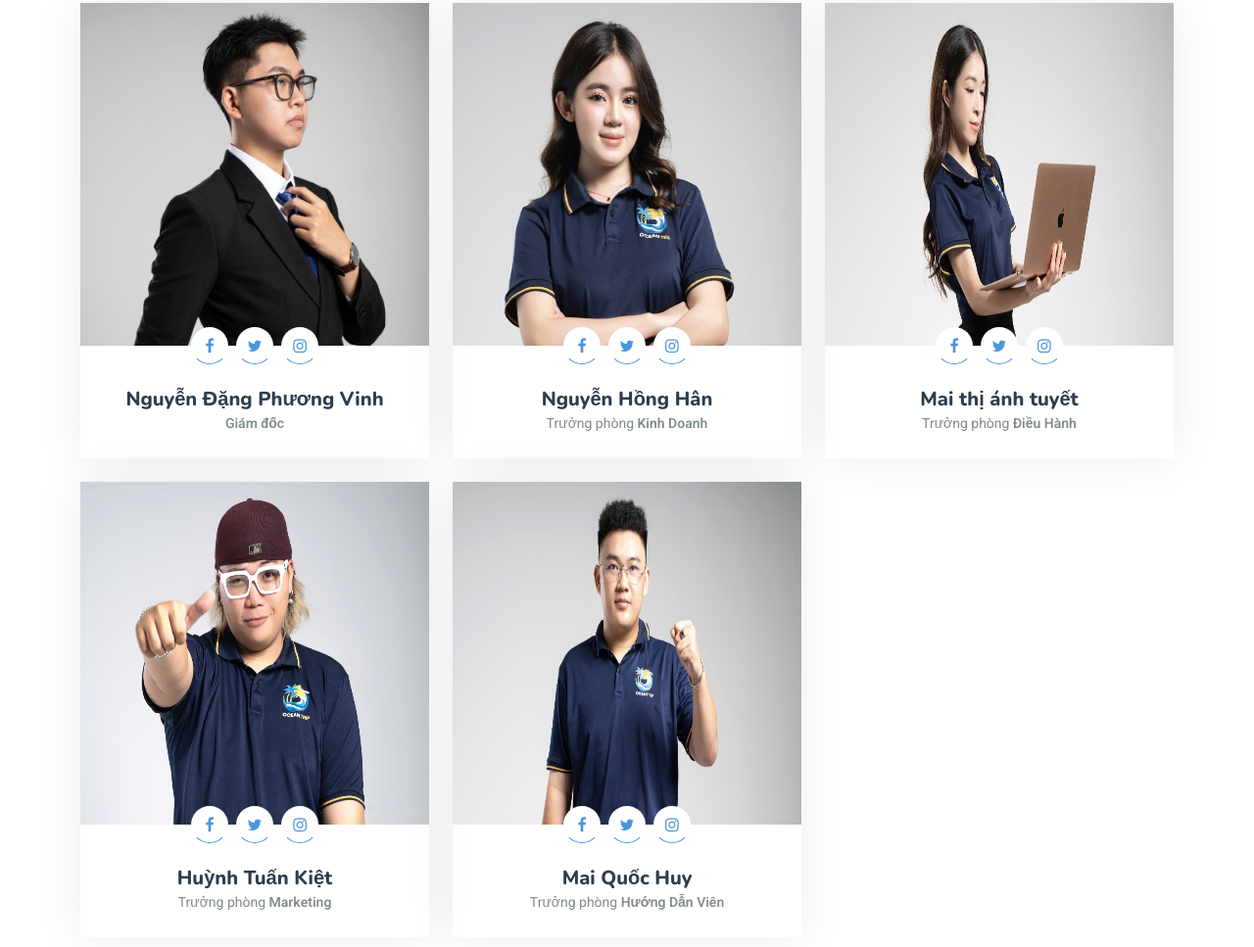
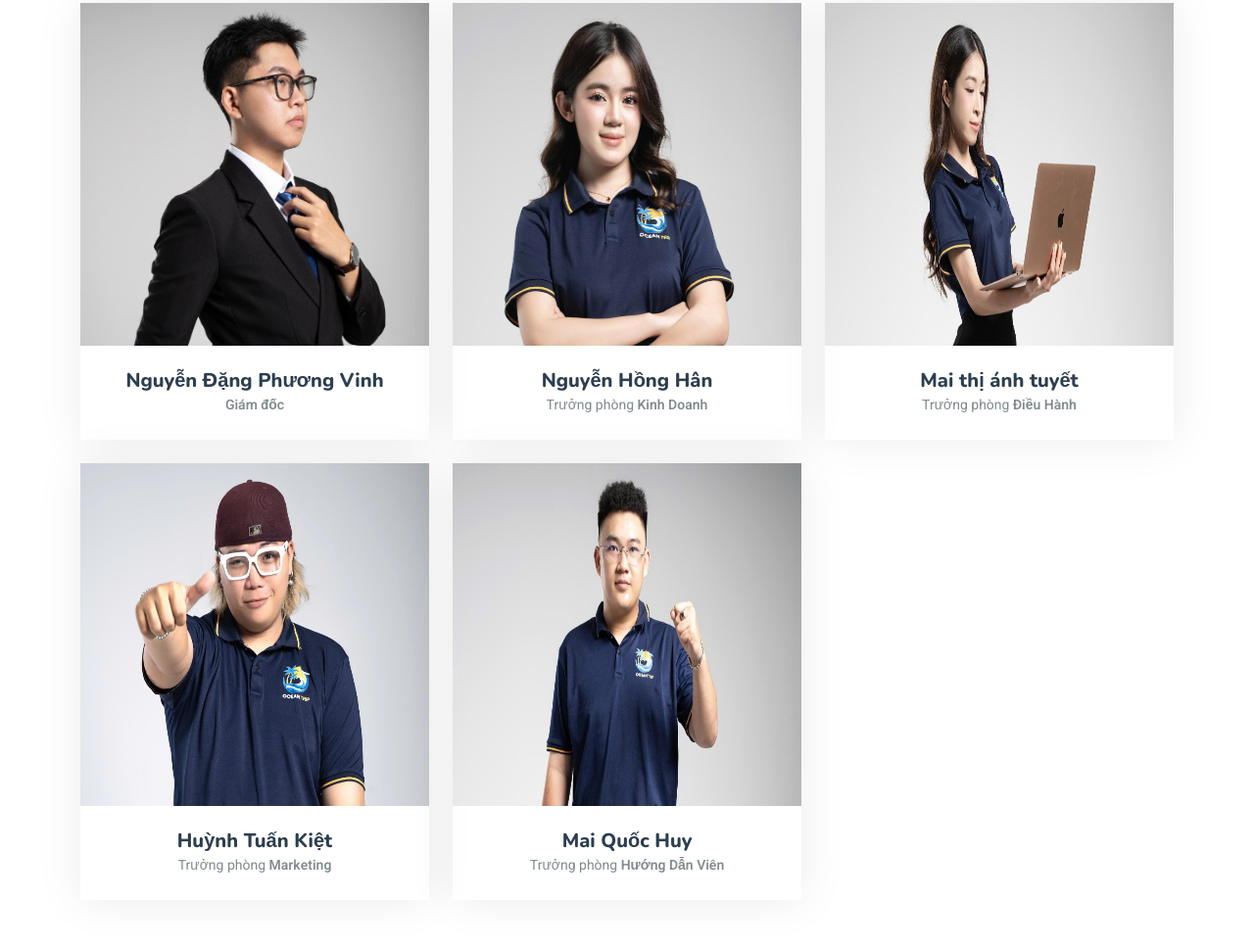
Before and after one commit to oceantriptop/oceantriptop.github.io, a plain HTML site: page about.html in a window 1280 px wide. Shown: the part 1947-2914 px from the top of the page at 98% size. Drawn offline with nearby package versions, Linux system fonts and the light colour scheme.

Commit message:
remove link

```diff
--- a/about.html
+++ b/about.html
@@ -163,11 +163,6 @@
                         <div class="overflow-hidden">
                             <img class="img-fluid" src="img/team-mem/giam-doc.jpg" alt="" style="height: 350px;object-fit: fill;">
                         </div>
-                        <div class="position-relative d-flex justify-content-center" style="margin-top: -19px;">
-                            <a class="btn btn-square mx-1" href="#"><i class="fa fa-facebook-f"></i></a>
-                            <a class="btn btn-square mx-1" href="#"><i class="fa fa-twitter"></i></a>
-                            <a class="btn btn-square mx-1" href="#"><i class="fa fa-instagram"></i></a>
-                        </div>
                         <div class="text-center p-4">
                             <h5 class="mb-0">Nguyễn Đặng Phương Vinh</h5>
                             <small><strong>Giám đốc</strong></small>
@@ -178,11 +173,6 @@
                     <div class="team-item">
                         <div class="overflow-hidden">
                             <img class="img-fluid" src="img/team-mem/truong-phong-kinh-doanh.jpg" alt="" style="height: 350px;object-fit: fill;">
-                        </div>
-                        <div class="position-relative d-flex justify-content-center" style="margin-top: -19px;">
-                            <a class="btn btn-square mx-1" href=""><i class="fa fa-facebook-f"></i></a>
-                            <a class="btn btn-square mx-1" href=""><i class="fa fa-twitter"></i></a>
-                            <a class="btn btn-square mx-1" href=""><i class="fa fa-instagram"></i></a>
                         </div>
                         <div class="text-center p-4">
                             <h5 class="mb-0">Nguyễn Hồng Hân</h5>
@@ -195,11 +185,6 @@
                         <div class="overflow-hidden">
                             <img class="img-fluid" src="img/team-mem/truong-phong-dieu-hanh.jpg" alt="" style="height: 350px;object-fit: fill;">
                         </div>
-                        <div class="position-relative d-flex justify-content-center" style="margin-top: -19px;">
-                            <a class="btn btn-square mx-1" href=""><i class="fa fa-facebook-f"></i></a>
-                            <a class="btn btn-square mx-1" href=""><i class="fa fa-twitter"></i></a>
-                            <a class="btn btn-square mx-1" href=""><i class="fa fa-instagram"></i></a>
-                        </div>
                         <div class="text-center p-4">
                             <h5 class="mb-0">Mai thị ánh tuyết</h5>
                             <small>Trưởng phòng <strong>Điều Hành</strong></small>
@@ -211,11 +196,6 @@
                         <div class="overflow-hidden">
                             <img class="img-fluid" src="img/team-mem/truong-phong-marketing.jpg" alt="" style="height: 350px;object-fit: fill;">
                         </div>
-                        <div class="position-relative d-flex justify-content-center" style="margin-top: -19px;">
-                            <a class="btn btn-square mx-1" href=""><i class="fa fa-facebook-f"></i></a>
-                            <a class="btn btn-square mx-1" href=""><i class="fa fa-twitter"></i></a>
-                            <a class="btn btn-square mx-1" href=""><i class="fa fa-instagram"></i></a>
-                        </div>
                         <div class="text-center p-4">
                             <h5 class="mb-0">Huỳnh Tuấn Kiệt</h5>
                             <small>Trưởng phòng <strong>Marketing</strong></small>
@@ -226,11 +206,6 @@
                     <div class="team-item">
                         <div class="overflow-hidden">
                             <img class="img-fluid" src="img/team-mem/truong-phong-huong-dan-vien.jpg" alt="" style="height: 350px;object-fit: fill;">
-                        </div>
-                        <div class="position-relative d-flex justify-content-center" style="margin-top: -19px;">
-                            <a class="btn btn-square mx-1" href=""><i class="fa fa-facebook-f"></i></a>
-                            <a class="btn btn-square mx-1" href=""><i class="fa fa-twitter"></i></a>
-                            <a class="btn btn-square mx-1" href=""><i class="fa fa-instagram"></i></a>
                         </div>
                         <div class="text-center p-4">
                             <h5 class="mb-0">Mai Quốc Huy</h5>
```
